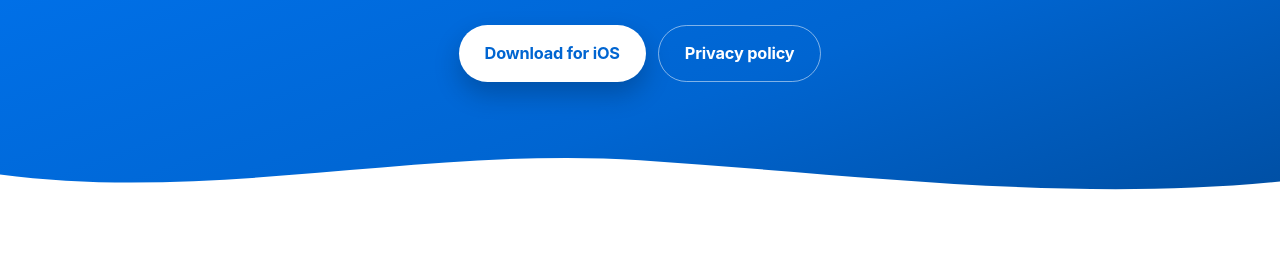
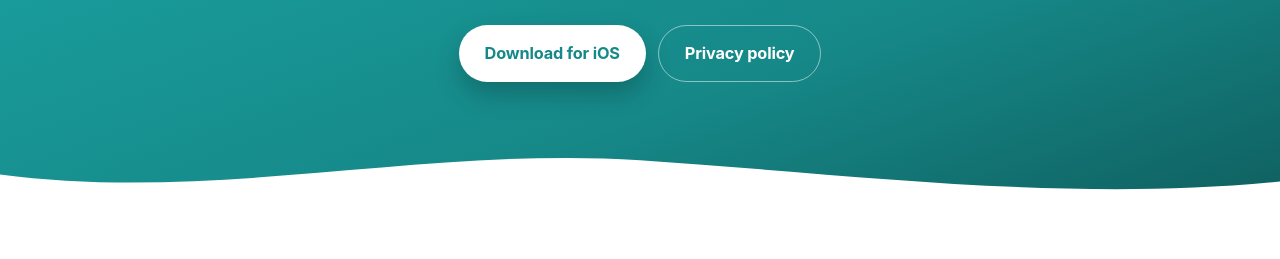
Before and after one commit to jengels34/jengels34.github.io, a website: page readme/index.html in a window 1280 px wide. Shown: the part 378-637 px from the top of the page. Drawn offline with Linux system fonts and the light colour scheme.

Commit message:
Use icon-derived teal accent for ReadMe pages
ReadMe's AccentColor.colorset is empty, so instead of the iOS system
blue, derive the accent from the app icon's dominant book-spine color
(teal, H=180). Update --accent and same-hue shades/tints in both
readme/index.html and readme/privacy.html.

```diff
--- a/readme/index.html
+++ b/readme/index.html
@@ -8,9 +8,9 @@
     <style>
         /* ---------- Theme (per-app accent) ---------- */
         :root{
-            --accent:hsl(211,100%,50%); --accent-deep:hsl(211,100%,41%); --accent-ink:hsl(211,100%,32%);
-            --accent-soft:hsl(211,100%,96%); --accent-soft2:hsl(211,90%,98.5%);
-            --sel:hsla(211,100%,50%,.25); --line:rgba(0,49,102,.12); --shadow:rgba(0,49,102,.07);
+            --accent:hsl(180,72%,40%); --accent-deep:hsl(180,72%,31%); --accent-ink:hsl(180,72%,22%);
+            --accent-soft:hsl(180,72%,96%); --accent-soft2:hsl(180,72%,98.5%);
+            --sel:hsla(180,72%,40%,.25); --line:rgba(9,53,53,.12); --shadow:rgba(9,53,53,.07);
             --privacy:#16a34a; --privacy-soft:#f0fdf4; --privacy-soft2:#dcfce7;
             --ink:#1f2937; --muted:#52607a; --faint:#6b7890; --bg:#ffffff;
         }
```
Also changed, not shown: readme/privacy.html (+3 -3 lines).
